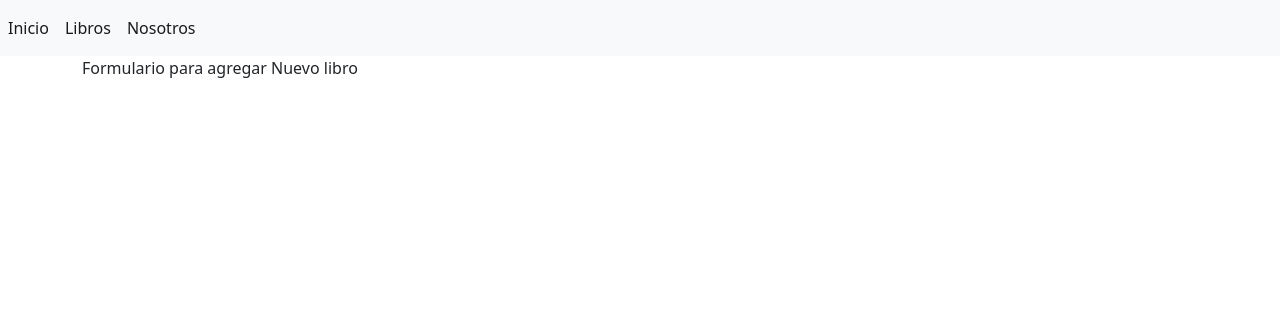
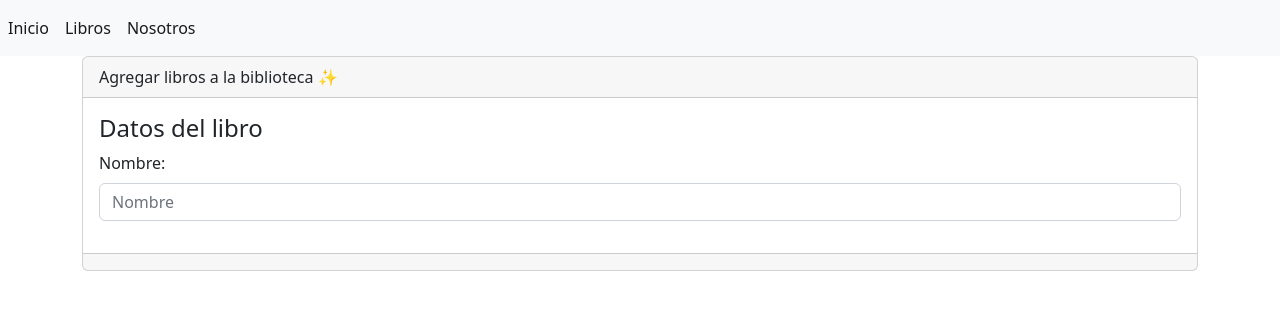
Before and after one commit to MigerIII/Biblioteca-Magica-de-Miger, a Django app: page /libros/crear in a window 1280 px wide. Shown: the top 316 px of the page. Run offline with Django 3.2, Linux system fonts and the light colour scheme.

Commit message:
incluir formulario a la vista crear

```diff
--- a/libreria/templates/libros/crear.html
+++ b/libreria/templates/libros/crear.html
@@ -4,6 +4,19 @@
 
 {% block contenido %}
 
-Formulario para agregar Nuevo libro
+<div class="card">
+    <div class="card-header">
+        Agregar libros a la biblioteca ✨
+    </div>
+    <div class="card-body">
+        <h4 class="card-title">Datos del libro</h4>
+
+        {% include 'libros/form.html' %}
+
+    </div>
+    <div class="card-footer text-muted">
+
+    </div>
+</div>
 
 {% endblock %}
--- a/libreria/templates/libros/form.html
+++ b/libreria/templates/libros/form.html
@@ -0,0 +1,13 @@
+<form enctype="multipart/form-data" method="post">
+
+
+    <div class="mb-3">
+      <label for="" class="form-label">Nombre:</label>
+
+      <input type="text"
+        class="form-control" name="" id="" aria-describedby="helpId" placeholder="Nombre">
+
+    </div>
+
+
+</form>
```
